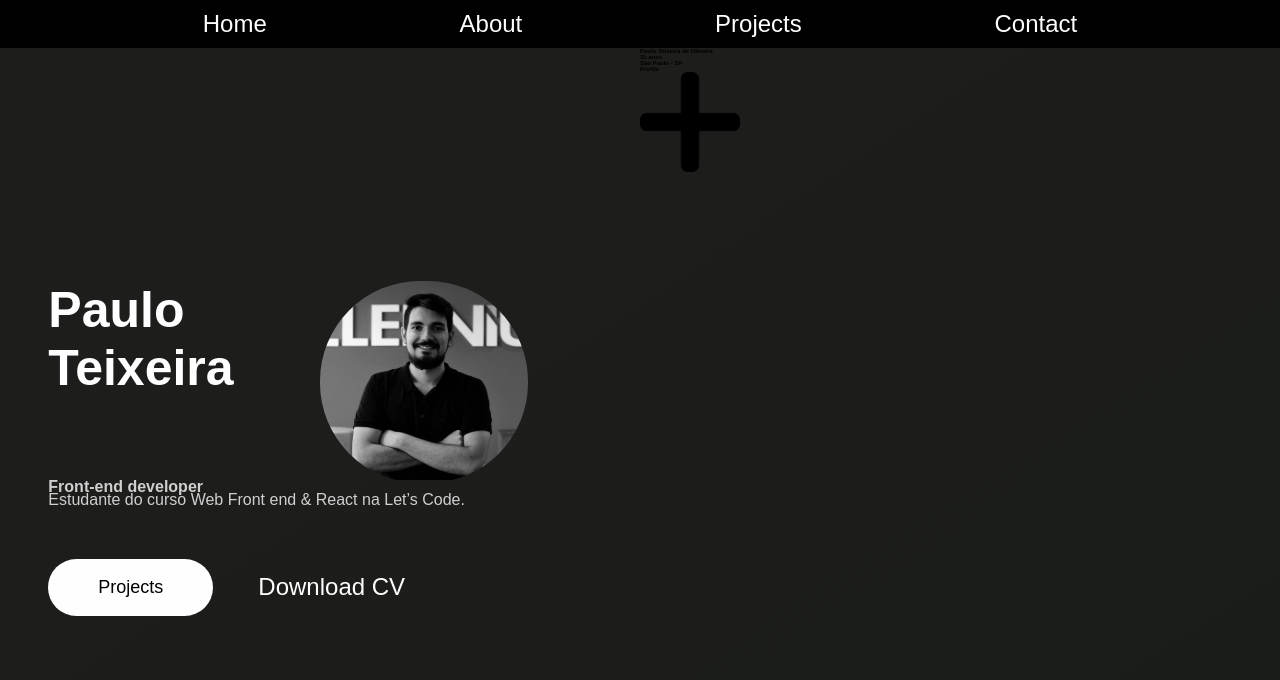
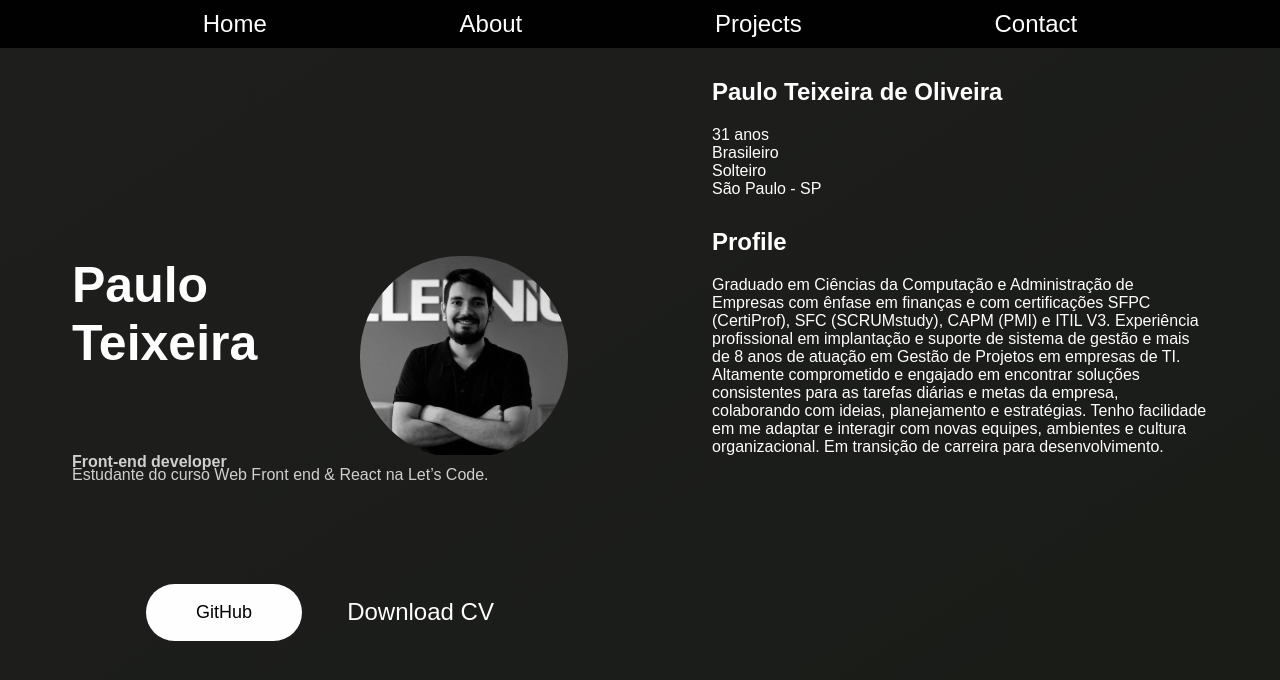
Before and after one commit to paulinhoteixeira/paulo-cv-react, a React (Create React App) app: page / in a window 1280 px wide. Shown: the top 680 px of the page. Built offline with nearby package versions, Linux system fonts and the light colour scheme.

Commit message:
adicionado o arquivo css do componente Home. Ajustes nos arquivos css dos componentes Abstract e PageStructure

```diff
--- a/src/components/Abstract/index.js
+++ b/src/components/Abstract/index.js
@@ -3,17 +3,19 @@ import './style.css'
 
 const Abstract = () => (
     <div className="abstract">
-      <div>
+      <div className="content">
         <div className="nameAndAvatar">
           <h1 className="name">Paulo Teixeira</h1>
           <Avatar/>
         </div>
+        <div >
+        <h2 className="abstractDetails">Front-end developer</h2>
+        <p className="abstractDetails">Estudante do curso Web Front end & React na Let’s Code.</p>
 
-        <h2 className="details">Front-end developer</h2>
-        <p className="details">Estudante do curso Web Front end & React na Let’s Code.</p>
+        </div>
       </div>
       <div className="abstractButtons">
-        <a href="https://github.com/paulinhoteixeira">Projects</a>
+        <a href="https://github.com/paulinhoteixeira">GitHub</a>
         <a href="https://onedrive.live.com/download?cid=ED0414E82EC975AE&resid=ED0414E82EC975AE%213273&authkey=AKzzycjT5C2rYm0&em=2">
           Download CV
         </a>
--- a/src/components/Abstract/style.css
+++ b/src/components/Abstract/style.css
@@ -2,9 +2,17 @@
     display: flex;
     flex-direction: column;
     justify-content: center;
+    align-items: center;
+    padding: 0 4rem 0 4rem;
+
+}
+.content{
+    display: flex;
+    flex-direction: column;
 }
 .nameAndAvatar{
     display: flex;
+    justify-content: space-between;
 }
 
 .name{
@@ -13,16 +21,18 @@
     color: #FEFEFE;
 }
 
-.details{
+.abstractDetails{
+
     margin-top: -5px;
     font-size: 1.6rem;
     color: #CFCFCF;
+
 }
 
 .abstractButtons{
     display: flex;
     align-items: center;
-    margin-top: 5rem;
+    margin-top: 10rem;
 
 }
 
--- a/src/components/Home/index.js
+++ b/src/components/Home/index.js
@@ -1,33 +1,36 @@
 import React from "react";
 
 import PageStructure from "../PageStructure";
-import InfoBox from "../InfoBox";
+import "./style.css";
 
 const Home = () => (
   <>
     <PageStructure>
+      <div className="home">
+        <div className="homeDetails">
           <h2>Paulo Teixeira de Oliveira</h2>
-      <h2>31 anos</h2>
-      <h2>São Paulo - SP</h2>
+          <p>31 anos</p>
+          <p>Brasileiro</p>
+          <p>Solteiro</p>
+          <p>São Paulo - SP</p>
+        </div>
 
-      <InfoBox title="Profile">
+        <div className="homeProfile">
+          <h2>Profile</h2>
           <p>
             Graduado em Ciências da Computação e Administração de Empresas com
             ênfase em finanças e com certificações SFPC (CertiProf), SFC
             (SCRUMstudy), CAPM (PMI) e ITIL V3. Experiência profissional em
-        implantação e suporte de sistema de gestão e mais de 8 anos de atuação
-        em Gestão de Projetos em empresas de TI. Altamente comprometido e
-        engajado em encontrar soluções consistentes para as tarefas diárias e
-        metas da empresa, colaborando com ideias, planejamento e estratégias.
-        Tenho facilidade em me adaptar e interagir com novas equipes, ambientes
-        e cultura organizacional. Em transição de carreira para desenvolvimento.
+            implantação e suporte de sistema de gestão e mais de 8 anos de
+            atuação em Gestão de Projetos em empresas de TI. Altamente
+            comprometido e engajado em encontrar soluções consistentes para as
+            tarefas diárias e metas da empresa, colaborando com ideias,
+            planejamento e estratégias. Tenho facilidade em me adaptar e
+            interagir com novas equipes, ambientes e cultura organizacional. Em
+            transição de carreira para desenvolvimento.
           </p>
-
-
-      </InfoBox>
-
-
-
+        </div>
+      </div>
     </PageStructure>
   </>
 );
--- /dev/null
+++ b/src/components/Home/style.css
@@ -0,0 +1,20 @@
+.home{
+    display: flex;
+    flex-direction: column;
+    justify-content: center;
+    padding: 0 4rem 0 4rem;
+
+}
+
+.homeDetails h2, .homeProfile h2{
+    font-size: 2.4rem;
+    color: #FEFEFE;
+    margin-top: 30px;
+    margin-bottom: 20px;
+}
+
+
+.homeDetails p, .homeProfile p{
+    font-size: 1.6rem;
+    color: #FEFEFE;
+}
--- a/src/components/PageStructure/style.css
+++ b/src/components/PageStructure/style.css
@@ -6,5 +6,13 @@
 
 .fixedBox {
     display: flex;
-    justify-content: center;
+    justify-self: center;
+    width: 90%;
 }
+
+.dynamicBox {
+    display: flex;
+    flex-direction: column;
+    justify-self: center;
+    width: 90%;
+}
```
Lines whose indentation alone changed are shown as unchanged.
